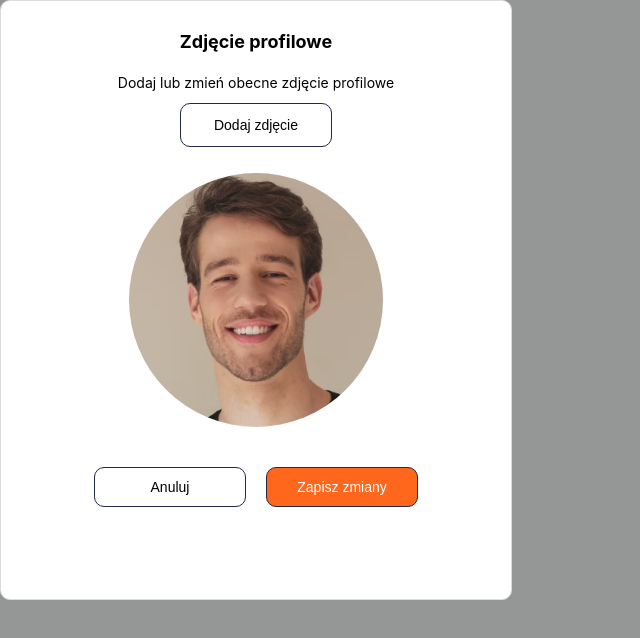
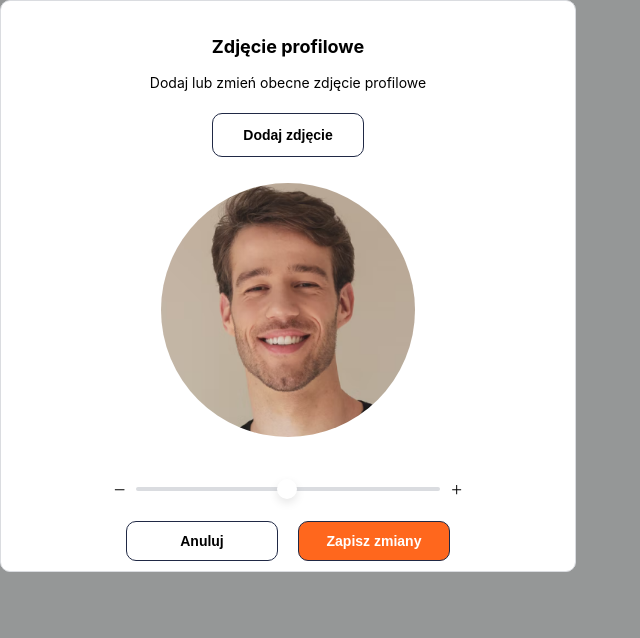
Before and after one commit to s-jez/Image_Component, a Next.js app: page /components/Image/Container/ImageContainer in a window 1280 px wide. Shown: the top 638 px of the page, without its empty margins (0-640 px from the left). Built offline with nearby package versions, Linux system fonts and the light colour scheme.

Commit message:
finish styling of component.

```diff
--- a/package.json
+++ b/package.json
@@ -18,6 +18,7 @@
     "next": "13.0.7",
     "react": "18.2.0",
     "react-dom": "18.2.0",
+    "react-icons": "^4.7.1",
     "sass": "^1.56.2",
     "typescript": "4.9.4"
   }
--- a/pages/components/Button/Button.module.scss
+++ b/pages/components/Button/Button.module.scss
@@ -4,7 +4,10 @@
   border: 1px solid #202945;
   border-radius: 10px;
   font-size: 14px;
+  padding: 10px;
   cursor: pointer;
+  font-weight: 600;
+
   &__small {
     width: 152px;
     height: 40px;
@@ -13,7 +16,21 @@
     font-size: 14px;
     background-color: white;
     cursor: pointer;
-    font-weight: 400;
+    font-weight: 600;
     color: white;
   }
 }
+@media (max-width: 370px) {
+  .btn {
+    &__small {
+      width: 120px;
+    }
+  }
+}
+@media (max-width: 300px) {
+  .btn {
+    &__small {
+      width: 100px;
+    }
+  }
+}
--- a/pages/components/Image/Container/ImageContainer.module.scss
+++ b/pages/components/Image/Container/ImageContainer.module.scss
@@ -2,32 +2,75 @@
   display: flex;
   flex-direction: column;
   align-items: center;
-  width: 40%;
-  height: 75vh;
+  width: 45%;
+  max-height: 100vh;
   background-color: #fff;
   border: 1px solid #dadce0;
   border-radius: 10px;
-  padding-top: 20px;
+  padding-top: 30px;
   &__heading {
     font-size: 18px;
     font-weight: 700;
-    margin: 10px;
+    margin: 5px;
   }
   &__text {
     font-size: 14px;
     font-weight: 400;
     line-height: 21px;
     text-align: center;
-    margin: 10px;
+    margin: 10px 0px 20px 0px;
   }
   &__btns {
     button {
       margin: 10px;
     }
   }
-}
-@media (max-width: 800px) {
-  .container {
-    width: 90%;
+  &__slider {
+    svg {
+      margin: -5px 10px;
+    }
+    button {
+      background: transparent;
+      border: none;
+      cursor: pointer;
+    }
+    .slider {
+      width: 304px;
+      height: 4px;
+      background: #DADCE0;
+      border-radius: 10px;
+      -webkit-appearance: none;
+      margin: 20px 0px;
+    }
+    .slider::-webkit-slider-thumb {
+      -webkit-appearance: none;
+      appearance: none;
+      width: 20px;
+      height: 20px;
+      background: #FFFFFF;
+      box-shadow: 0px 4px 10px rgba(0, 0, 0, 0.1);
+      border-radius: 50%;
+      cursor: pointer;
+    }
   }
 }
+@media (max-width: 1000px) {
+  .container {
+    width: 75%;
+    &__slider {
+      .slider {
+        width: 200px;
+      }
+    }
+  }
+}
+@media (max-width: 600px) {
+  .container {
+    width: 95%;
+    &__slider {
+      .slider {
+        width: 175px;
+      }
+    }
+  }
+}
--- a/pages/components/Image/Container/ImageContainer.tsx
+++ b/pages/components/Image/Container/ImageContainer.tsx
@@ -1,6 +1,7 @@
 import Button from "../../Button/Button";
 import CustomImage from "../Custom/CustomImage";
 import styles from "./ImageContainer.module.scss";
+import { AiOutlinePlus, AiOutlineMinus } from "react-icons/ai";
 
 const ImageContainer = () => {
   return (
@@ -11,6 +12,15 @@ const ImageContainer = () => {
       </p>
       <Button text="Dodaj zdjęcie" color="white" type="small" />
       <CustomImage />
+      <div className={styles["container__slider"]}>
+        <button>
+          <AiOutlineMinus />
+        </button>
+        <input type="range" min="1" max="100" className={styles.slider} />
+        <button>
+          <AiOutlinePlus />
+        </button>
+      </div>
       <div className={styles["container__btns"]}>
         <Button text="Anuluj" color="white" type="large" />
         <Button text="Zapisz zmiany" color="orange" type="large" />
--- a/styles/Home.module.scss
+++ b/styles/Home.module.scss
@@ -2,5 +2,7 @@
   display: flex;
   justify-content: center;
   align-items: center;
+  margin: auto;
   height: 100vh;
+  max-width: 1200px;
 }
```
Also changed, not shown: 1 other file (tests, documents, lock files or other folders).
